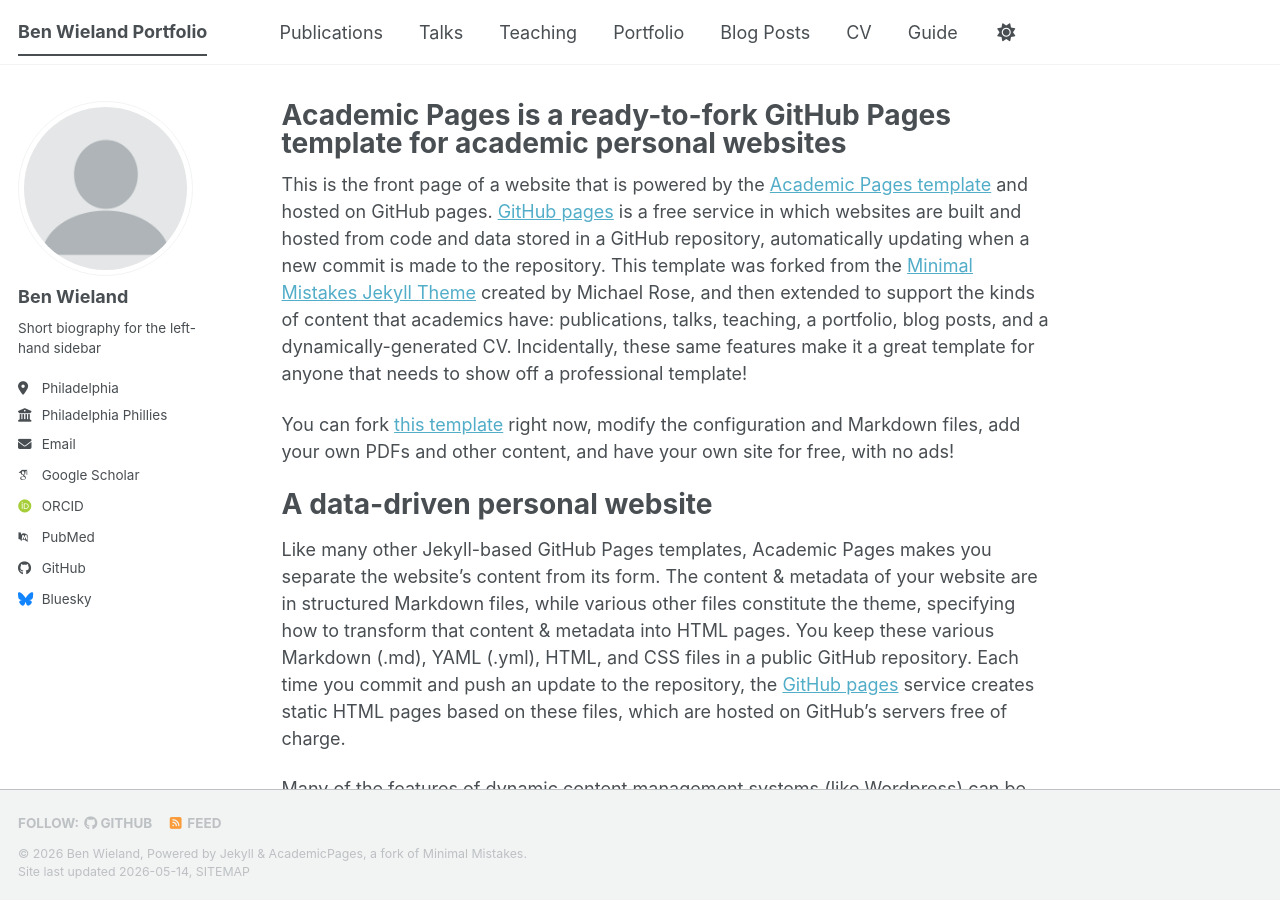
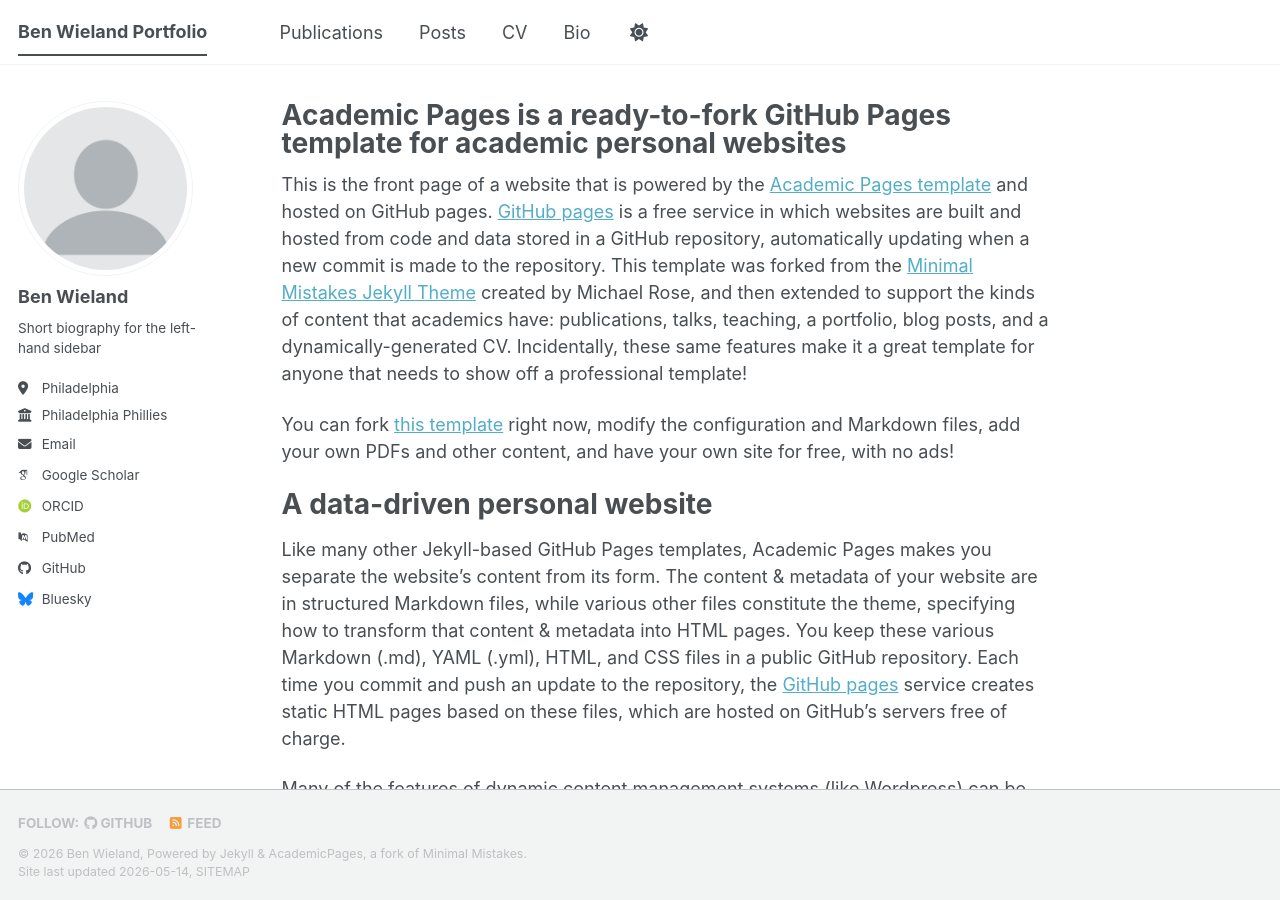
Before and after one commit to bbwieland/bbwieland.github.io, a Jekyll site: the page built from _pages/about.md, in a window 1280 px wide and 900 px high. Built offline with Jekyll 4.4.1, drawn with Linux system fonts in a browser that asks for light colours; some web fonts are replaced; a script bundle is joined from its source files by our own code; library files that are not in the unit come from our copies.

Commit message:
Refactor navigation structure and titles

```diff
--- a/_data/navigation.yml
+++ b/_data/navigation.yml
@@ -11,16 +11,7 @@
   - title: "Publications"
     url: /publications/
 
-  - title: "Talks"
-    url: /talks/
-
-  - title: "Teaching"
-    url: /teaching/
-
-  - title: "Portfolio"
-    url: /portfolio/
-
-  - title: "Blog Posts"
+  - title: "Posts"
     url: /year-archive/
 
   - title: "CV"
@@ -29,5 +20,5 @@
   # - title: "CV"
   #   url: /cv-json/
 
-  - title: "Guide"
+  - title: "Bio"
     url: /markdown/
```
